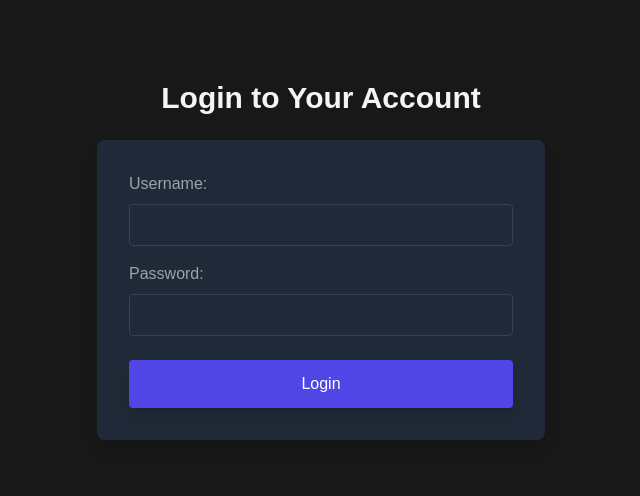
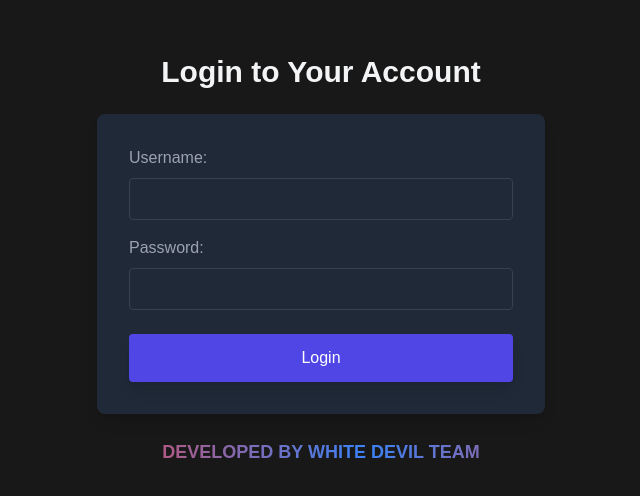
Before and after one commit to Rukshan2000/simple-website-generator, a React (Vite) app: page / in a window 1280 px wide. Shown: the part 156-652 px from the top of the page, without its empty margins (319-959 px from the left). Built offline with nearby package versions, Linux system fonts and the light colour scheme.

Commit message:
interface

```diff
--- a/src/components/Login.jsx
+++ b/src/components/Login.jsx
@@ -13,9 +13,7 @@ const Login = () => {
 
   const handleSubmit = (e) => {
     e.preventDefault();
-    // Check if the username and password are both "admin"
-    if (credentials.username === 'admin' && credentials.password === 'admin') {
-      // Redirect to form page
+    if (credentials.username === 'white_devil' && credentials.password === 'devil@123') {
       navigate('/form');
     } else {
       alert('Incorrect username or password');
@@ -24,7 +22,7 @@ const Login = () => {
 
   return (
     <motion.div
-      className="flex flex-col items-center justify-center min-h-screen p-6 "
+      className="flex flex-col items-center justify-center min-h-screen p-6"
       initial={{ opacity: 0 }}
       animate={{ opacity: 1 }}
       exit={{ opacity: 0 }}
@@ -75,6 +73,16 @@ const Login = () => {
           Login
         </motion.button>
       </motion.form>
+
+      {/* Animated gradient text */}
+      <motion.div
+        className="mt-6 text-lg font-semibold text-transparent bg-gradient-to-r from-red-500 via-blue-500 to-red-500 bg-clip-text"
+        animate={{ backgroundPosition: ['0% 50%', '100% 50%', '0% 50%'] }}
+        transition={{ duration: 3, ease: 'linear', repeat: Infinity }}
+        style={{ backgroundSize: '200%' }}
+      >
+        DEVELOPED BY WHITE DEVIL TEAM
+      </motion.div>
     </motion.div>
   );
 };
```
